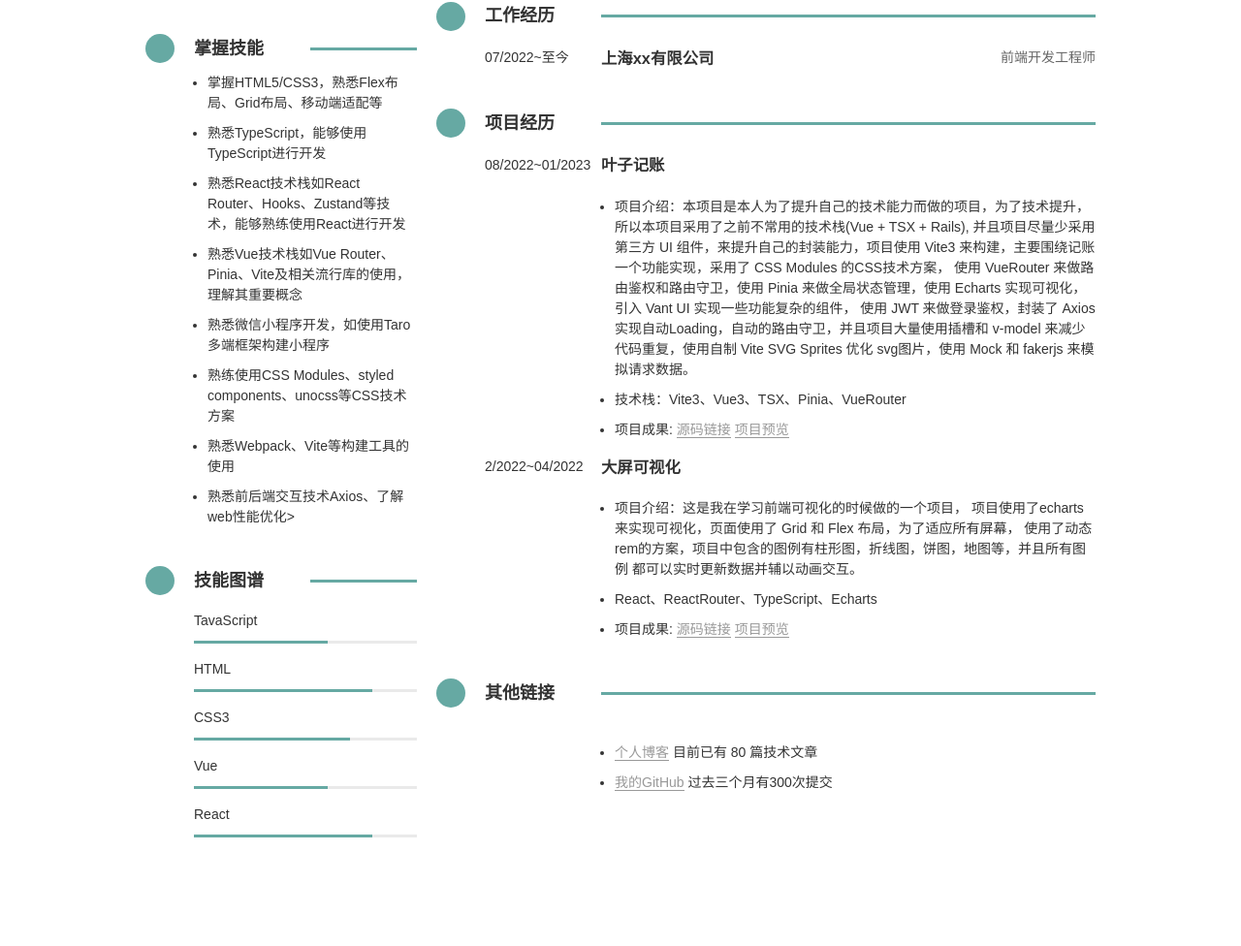
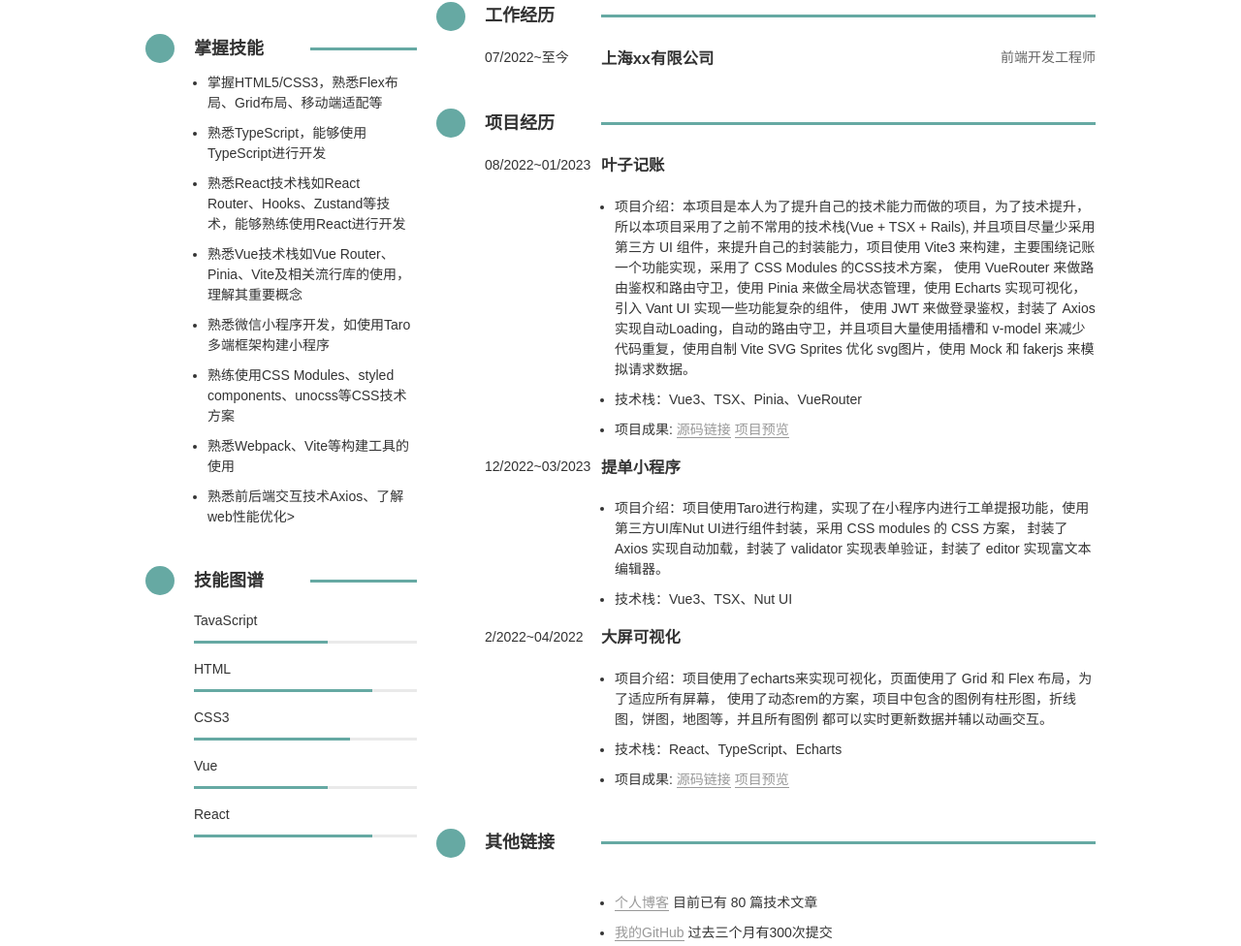
Before and after one commit to Allengl/cv, a plain HTML site: page index.html in a window 1280 px wide. Shown: the part 271-1247 px from the top of the page at 97% size. Before the commit the page ends 1175 px from the top, so only its background shows below. Drawn offline with Linux system fonts and the light colour scheme; a small style sheet from the web is missing.

Commit message:
update cv

```diff
--- a/index.html
+++ b/index.html
@@ -267,7 +267,7 @@
                 svg图片，使用 Mock 和 fakerjs 来模拟请求数据。
               </li>
               </li>
-              <li>技术栈：Vite3、Vue3、TSX、Pinia、VueRouter</li>
+              <li>技术栈：Vue3、TSX、Pinia、VueRouter</li>
               <li>项目成果:
                 <span>
                   <a href="https://github.com/Allengl/leaf-fe" target="_blank">源码链接</a>
@@ -278,16 +278,27 @@
           </div>
         </div>
         <div class="timeline-panel">
+          <div class="date">12/2022~03/2023</div>
+          <h3>提单小程序</h3>
+          <div class="detail">
+            <ul>
+              <li>项目介绍：项目使用Taro进行构建，实现了在小程序内进行工单提报功能，使用第三方UI库Nut UI进行组件封装，采用 CSS modules 的 CSS 方案，
+                封装了 Axios 实现自动加载，封装了 validator 实现表单验证，封装了 editor 实现富文本编辑器。
+              </li>
+              <li>技术栈：Vue3、TSX、Nut UI</li>
+            </ul>
+          </div>
+        </div>
+        <div class="timeline-panel">
           <div class="date">2/2022~04/2022</div>
           <h3>大屏可视化</h3>
           <div class="detail">
             <ul>
-              <li>项目介绍：这是我在学习前端可视化的时候做的一个项目，
-                项目使用了echarts来实现可视化，页面使用了 Grid 和 Flex 布局，为了适应所有屏幕，
+              <li>项目介绍：项目使用了echarts来实现可视化，页面使用了 Grid 和 Flex 布局，为了适应所有屏幕，
                 使用了动态rem的方案，项目中包含的图例有柱形图，折线图，饼图，地图等，并且所有图例
                 都可以实时更新数据并辅以动画交互。
               </li>
-              <li>React、ReactRouter、TypeScript、Echarts</li>
+              <li>技术栈：React、TypeScript、Echarts</li>
               <li>项目成果:
                 <span>
                   <a href="https://github.com/Allengl/bigscreen" target="_blank">源码链接</a>
```
